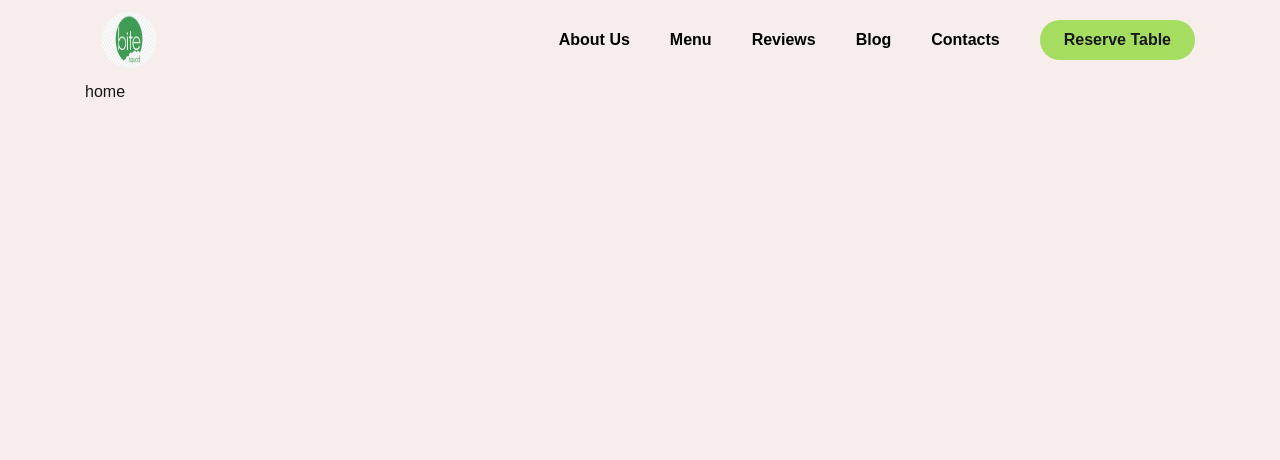
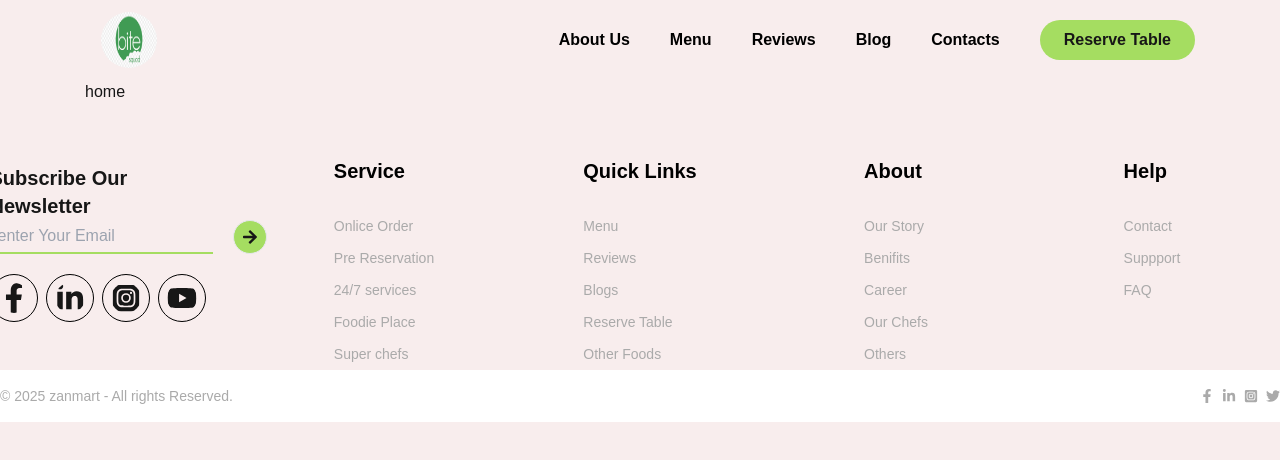
Before and after one commit to getch-hasan/zan-restaurant-landing.com, a Next.js app: page / in a window 1280 px wide. Shown: the top 460 px of the page. Built offline with nearby package versions, Linux system fonts and the light colour scheme.

Commit message:
feat:footer

```diff
--- /dev/null
+++ b/src/components/layout/Footer/index.jsx
@@ -0,0 +1,184 @@
+import Link from "next/link";
+import React from "react";
+import {
+  FaArrowRight,
+  FaFacebook,
+  FaFacebookF,
+  FaInstagram,
+  FaInstagramSquare,
+  FaLinkedinIn,
+  FaTwitter,
+  FaYoutube,
+} from "react-icons/fa";
+
+const Foooter = () => {
+  return (
+    <footer className="] pt-10 mt-5">
+      <div className="grid justify-center grid-cols-1 md:grid-cols-2 lg:grid-cols-5 container mx-auto">
+        <div className="flex justify-center">
+          <div className="text-start">
+            <h1 className="text-xl font-semibold">Subscribe Our <br /> Newsletter</h1>
+            <div className="flex gap-5 items-center justify-center">
+              <input
+                type="email"
+                name=""
+                id=""
+                className="outline-none px-2 py-1 bg-[#f8eded] border-b-2 border-primary "
+                placeholder="enter Your Email "
+              />
+              <button className="border  rounded-full  bg-primary p-2 ">
+                <FaArrowRight />
+              </button>
+            </div>
+            <div>
+              <div className="py-5">
+                <p className="flex text-5xl  gap-2 ">
+                  <Link href="https://facebook.com">
+                    <FaFacebookF className=" border-black border rounded-full  p-2  hover:bg-primary hover:border-none" />
+                  </Link>
+                  <Link href="https://linkedin.com">
+                    <FaLinkedinIn className=" border-black border rounded-full  p-2 hover:bg-primary hover:border-none" />
+                  </Link>
+                  <Link href="https://instagram.com">
+                    <FaInstagramSquare className=" border-black border rounded-full  p-2 hover:bg-primary hover:border-none" />
+                  </Link>
+                  <Link href="https://twitter.com">
+                    <FaYoutube className=" border-black border rounded-full  p-2 hover:bg-primary hover:border-none" />
+                  </Link>
+                </p>
+              </div>
+            </div>
+          </div>
+        </div>
+
+        <div className="flex justify-center">
+          <div className="text-start">
+            <h1 className=" leading-[14px] pb-8 text-xl font-semibold text-black">
+              Service
+            </h1>
+            <p className="font-medium text-sm leading-8 text-[#AAAAAA]">
+              Onlice Order
+            </p>
+            <p className="font-medium text-sm leading-8 text-[#AAAAAA]">
+              Pre Reservation
+            </p>
+            <p className="font-medium text-sm leading-8 text-[#AAAAAA]">
+              24/7 services
+            </p>
+            <p className="font-medium text-sm leading-8 text-[#AAAAAA]">
+              Foodie Place
+            </p>
+            <p className="font-medium text-sm leading-8 text-[#AAAAAA]">
+              Super chefs
+            </p>
+          </div>
+        </div>
+
+        <div className="flex justify-center ">
+          <div className="text-start">
+            <h1 className="text-xl font-semibold leading-[14px] pb-8  text-black">
+              Quick Links
+            </h1>
+            <p>
+              <Link
+                href="/menu"
+                className="font-medium text-sm leading-8 text-[#AAAAAA]"
+              >
+                Menu
+              </Link>
+            </p>
+            <p>
+              {" "}
+              <Link
+                href="/reviews"
+                className="font-medium text-sm leading-8 text-[#AAAAAA]"
+              >
+                Reviews
+              </Link>
+            </p>
+            <p>
+              <Link
+                href="/blog"
+                className="font-medium text-sm leading-8 text-[#AAAAAA]"
+              >
+                Blogs
+              </Link>
+            </p>
+            <p>
+              <Link
+                href={"reserve"}
+                className="font-medium text-sm leading-8 text-[#AAAAAA]"
+              >
+                Reserve Table
+              </Link>
+            </p>
+            <p className="font-medium text-sm leading-8 text-[#AAAAAA]">
+              Other Foods
+            </p>
+          </div>
+        </div>
+
+        <div className="flex justify-center">
+          <div className="text-start">
+            <h1 className="text-xl font-semibold leading-[14px] pb-8  text-black">
+              About
+            </h1>
+            <p className="font-medium text-sm leading-8 text-[#AAAAAA]">
+              Our Story
+            </p>
+            <p className="font-medium text-sm leading-8 text-[#AAAAAA]">
+              Benifits
+            </p>
+            <p className="font-medium text-sm leading-8 text-[#AAAAAA]">
+              Career
+            </p>
+            <p className="font-medium text-sm leading-8 text-[#AAAAAA]">
+              Our Chefs
+            </p>
+            <p className="font-medium text-sm leading-8 text-[#AAAAAA]">
+              Others
+            </p>
+          </div>
+        </div>
+        <div className="flex justify-center">
+          <div className="text-start">
+            <h1 className=" leading-[14px] pb-8 text-xl font-semibold text-black">
+              Help
+            </h1>
+            <p className="font-medium text-sm leading-8 text-[#AAAAAA]">
+              Contact
+            </p>
+            <p className="font-medium text-sm leading-8 text-[#AAAAAA]">
+              Suppport
+            </p>
+            <p className="font-medium text-sm leading-8 text-[#AAAAAA]">FAQ</p>
+          </div>
+        </div>
+      </div>
+
+      <div className="bg-white">
+        <div className="container flex mx-auto items-center justify-between">
+          <p className="text-sm text-[#AAAAAA] py-4">
+            &copy; {new Date().getFullYear()} zanmart - All rights Reserved.
+          </p>
+          <p className="flex text-sm gap-2 text-[#AAAAAA]">
+            <Link href="https://facebook.com">
+              <FaFacebookF />
+            </Link>
+            <Link href="https://linkedin.com">
+              <FaLinkedinIn />
+            </Link>
+            <Link href="https://instagram.com">
+              <FaInstagramSquare />
+            </Link>
+            <Link href="https://twitter.com">
+              <FaTwitter />
+            </Link>
+          </p>
+        </div>
+      </div>
+    </footer>
+  );
+};
+
+export default Foooter;
--- a/src/components/layout/index.jsx
+++ b/src/components/layout/index.jsx
@@ -1,3 +1,4 @@
+import Foooter from "./Footer"
 import Navbar from "./navbar"
 
 export const LayoutPageWrapper = ({ children }) => {
@@ -5,6 +6,7 @@ export const LayoutPageWrapper = ({ children }) => {
         <div>
             <Navbar/>
             <main>{children}</main>
+            <Foooter/>
         </div>
     )
 }
```
